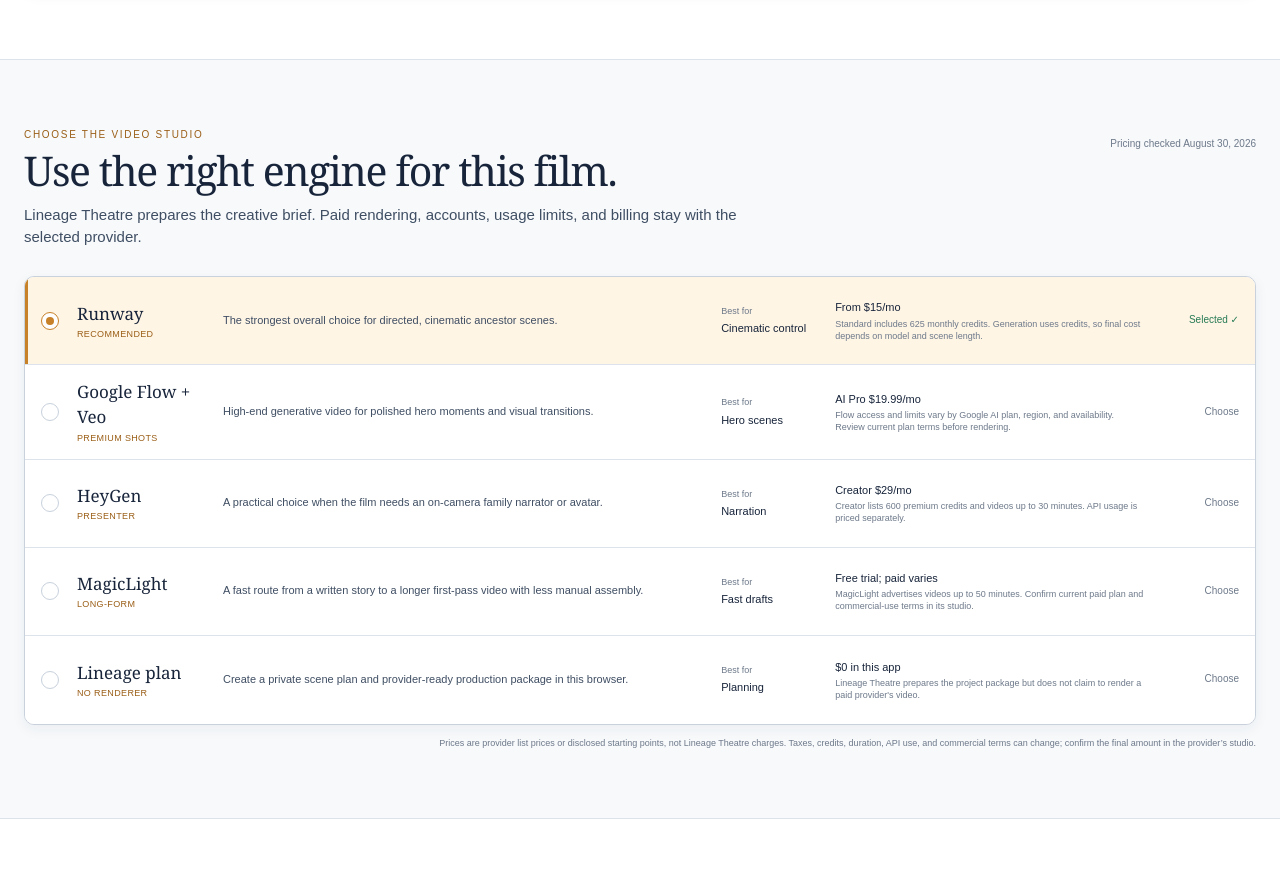
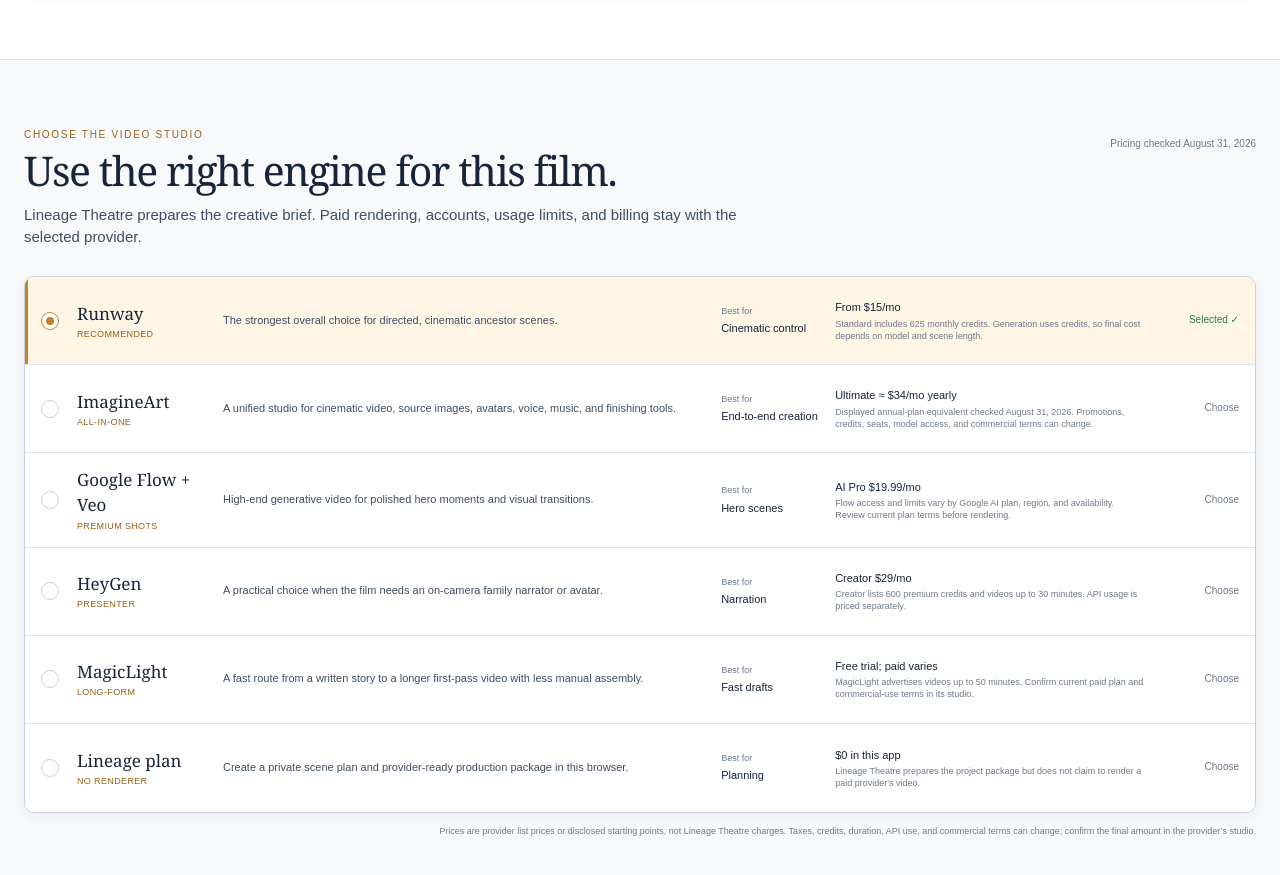
Before and after one commit to bcastle1/lineage-theatre, a React (Vite) app: page / in a window 1280 px wide. Shown: the part 1520-2395 px from the top of the page. Built offline with nearby package versions, Linux system fonts and the light colour scheme.

Commit message:
Add ImagineArt production studio option

```diff
--- a/src/App.tsx
+++ b/src/App.tsx
@@ -78,6 +78,17 @@
     detail: "Standard includes 625 monthly credits. Generation uses credits, so final cost depends on model and scene length.",
     website: "https://runwayml.com/",
     accent: "amber",
+  },
+  {
+    id: "imagineart",
+    name: "ImagineArt",
+    label: "All-in-one",
+    summary: "A unified studio for cinematic video, source images, avatars, voice, music, and finishing tools.",
+    bestFor: "End-to-end creation",
+    price: "Ultimate ≈ $34/mo yearly",
+    detail: "Displayed annual-plan equivalent checked August 31, 2026. Promotions, credits, seats, model access, and commercial terms can change.",
+    website: "https://www.imagine.art/",
+    accent: "violet",
   },
   {
     id: "flow",
@@ -594,7 +605,7 @@
           <div className="page-width">
             <div className="section-heading-row provider-heading">
               <div><p className="eyebrow">Choose the video studio</p><h2 id="providers-title">Use the right engine for this film.</h2><p>Lineage Theatre prepares the creative brief. Paid rendering, accounts, usage limits, and billing stay with the selected provider.</p></div>
-              <span className="pricing-check">Pricing checked August 30, 2026</span>
+              <span className="pricing-check">Pricing checked August 31, 2026</span>
             </div>
             <div className="provider-list">
               {providerOptions.map((provider) => {
```
